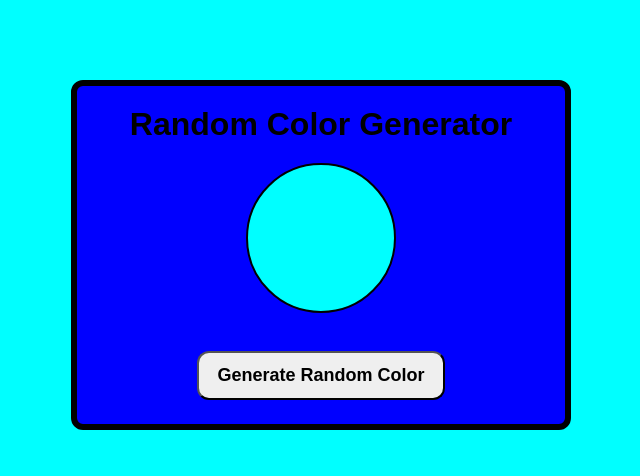
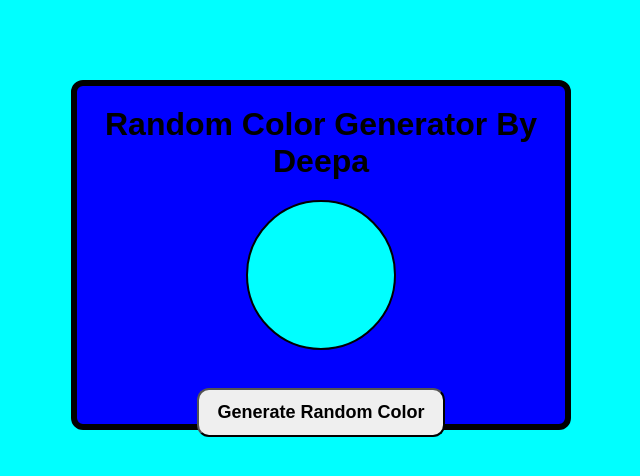
Before and after one commit to Dipajoshi/Random-Color-Generator, a plain HTML site: page index.html in a window 1280 px wide. Shown: the whole page, without its empty margins (319-959 px from the left). Drawn offline with Linux system fonts and the light colour scheme.

Commit message:
Update index.html

```diff
--- a/index.html
+++ b/index.html
@@ -70,7 +70,7 @@
 
 <body>
     <div class="container">
-        <h1>Random Color Generator</h1>
+        <h1>Random Color Generator By Deepa</h1>
         <div class="circle" id="sample-color-box"></div>
         <br>
         <button id="button">Generate Random Color</button>
```
